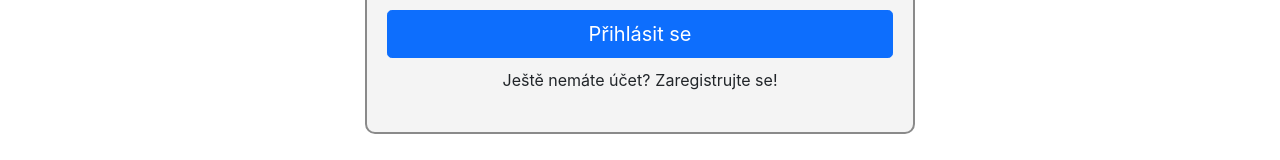
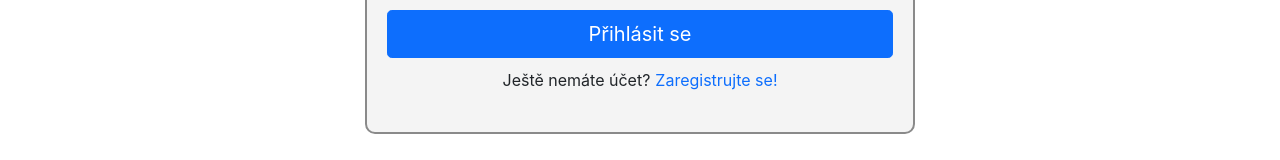
Before and after one commit to 18NAKEDCOWBOYS/iis-web, a React (Create React App) app: page /#/login in a window 1280 px wide. Shown: the part 473-633 px from the top of the page. Built offline with nearby package versions, Linux system fonts and the light colour scheme.

Commit message:
Change color of link in login form

```diff
--- a/src/pages/LoginPage.js
+++ b/src/pages/LoginPage.js
@@ -98,7 +98,7 @@ export default function LoginPage(props) {
                   </div>
 
                   <div style={{width:"100%", textAlign:"center", paddingTop:10}}>
-                    <label style={{marginRight:5}}>Ještě nemáte účet?</label><Link to="/register">Zaregistrujte se!</Link>
+                    <label style={{marginRight:5}}>Ještě nemáte účet?</label><Link style={{color:"#0d6efd"}} to="/register">Zaregistrujte se!</Link>
                   </div>
                 </Form>
               )}
```
